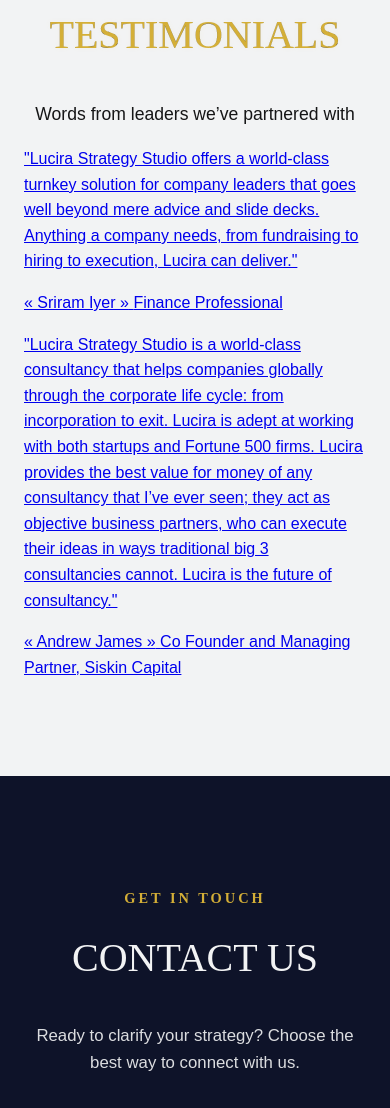
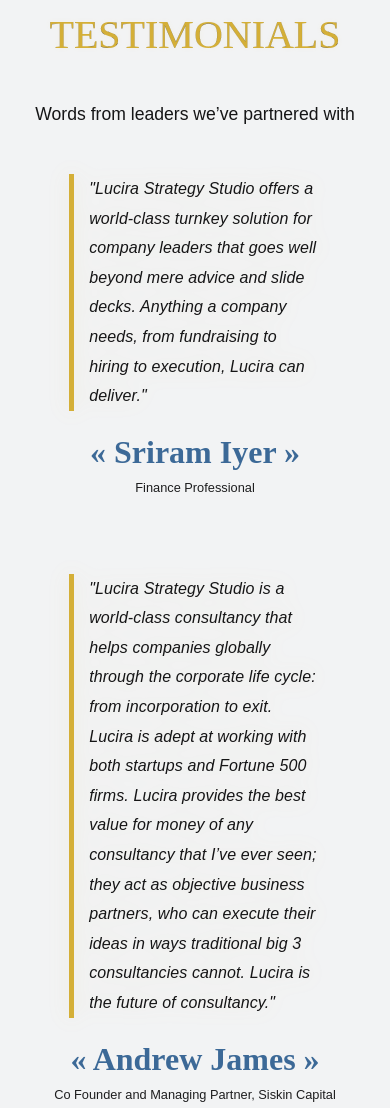
Before and after one commit to defne-lucira/lucira-strategy, a website built with Vite: page index.html in a window 390 px wide. Shown: the part 7829-8937 px from the top of the page. Built offline with nearby package versions, Linux system fonts and the light colour scheme; a web font is replaced by a local one.

Commit message:
Update testimonials main.scss

```diff
--- a/src/styles/main.scss
+++ b/src/styles/main.scss
@@ -1280,6 +1280,133 @@
 }
 
 /* ============================================
+   CLIENT IMPACT / TESTIMONIALS
+   ============================================ */
+
+
+
+
+.testimonials-grid {
+  width: min(1180px, 92%);
+  margin: 0 auto;
+  display: grid;
+  grid-template-columns: 1fr; // stacked (one on top of the other)
+  //gap: clamp(2.25rem, 4vw, 4rem);
+  padding-top: clamp(0.75rem, 1.2vw, 1.25rem);
+  overflow: visible;
+
+}
+
+
+.t-item {
+  display: flex;
+  flex-direction: column;
+  align-items: center;
+  width: 100%;
+  text-decoration: none;
+  color: inherit;
+  position: relative;
+  padding-bottom: 3.35rem;
+
+  transform-origin: center;
+  transition: transform .3s ease;
+}
+
+
+/* keyboard accessibility */
+.t-item:focus-visible {
+  outline: 2px solid var(--gold);
+  outline-offset: 8px;
+  border-radius: 10px;
+}
+
+.t-quote {
+  padding-left: 5%;
+  padding-right: 5%;
+
+  p {
+    margin-left: 10%;
+    margin-right: 10%;
+    color: var(--dark);
+    font-size: clamp(1.05rem, 1.15vw, 1.25rem);
+    font-style: italic;
+    font-weight: 400;
+    line-height: 1.9;
+    letter-spacing: 0.1px;
+
+    padding-left: 1.25rem;
+    background-image: linear-gradient(var(--gold), var(--gold));
+    background-size: 5px 100%;
+    background-repeat: no-repeat;
+    background-position: 0 0;
+    filter: drop-shadow(0 0 10px rgba(212, 175, 55, 0.14));
+
+    transition: all .3s ease;
+
+    &:hover {
+      color: var(--lapis-lazuli);
+      transform: scale(1.05);
+
+      background-image: linear-gradient(var(--space-cadet), var(--light-blue));
+      background-size: 5px 100%;
+      background-repeat: no-repeat;
+      background-position: 0 0;
+    }
+  }
+}
+
+.t-name {
+  font-family: "minerva-modern", serif !important;
+  font-weight: 700;
+  font-size:2rem;
+  color: var(--lapis-lazuli);
+  transition: all .3s ease;
+
+  &:hover {
+    transform: scale(1.05);
+    text-decoration: underline;
+  }
+}
+
+.t-meta {
+  font-size: 0.95rem;
+  color: var(--light-black);
+  transition: all .3s ease;
+
+  &:hover {
+    transform: scale(1.05);
+    text-decoration: underline;
+  }
+}
+
+
+
+@media (max-width: 560px) {
+  .t-item::before {
+    left: 0;
+    top: -0.55rem;
+  }
+
+  .t-item {
+    padding-bottom: 3.7rem;
+  }
+
+  .t-quote {
+    padding-left: 0%;
+    padding-right: 0%;
+  }
+
+  .t-quote p {
+    font-size: 1rem;
+    line-height: 1.85;
+  }
+
+  .t-meta {
+  font-size: 0.8rem;
+  }
+}
+
+/* ============================================
    CONTACT SECTION
    ============================================ */
 
```
